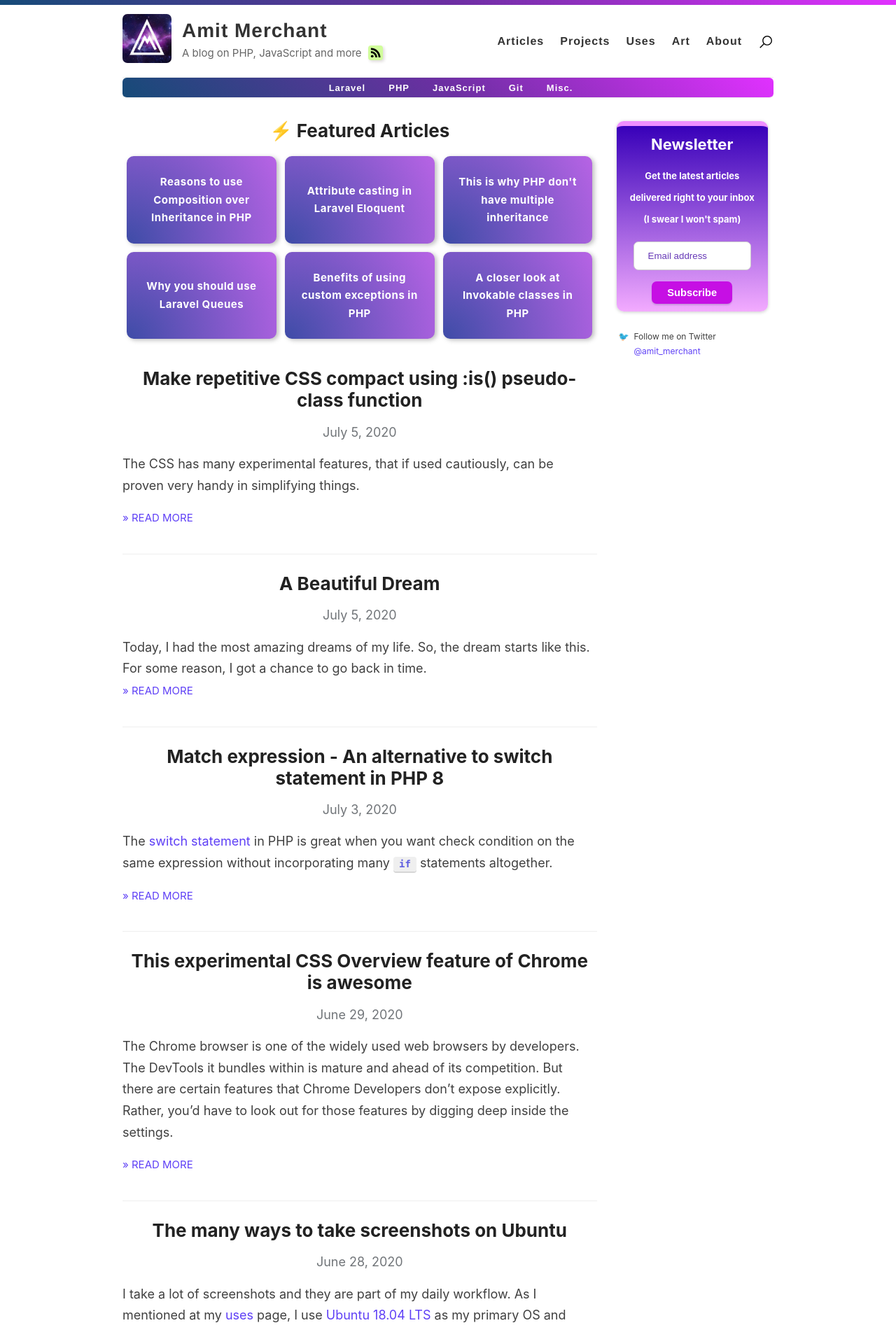
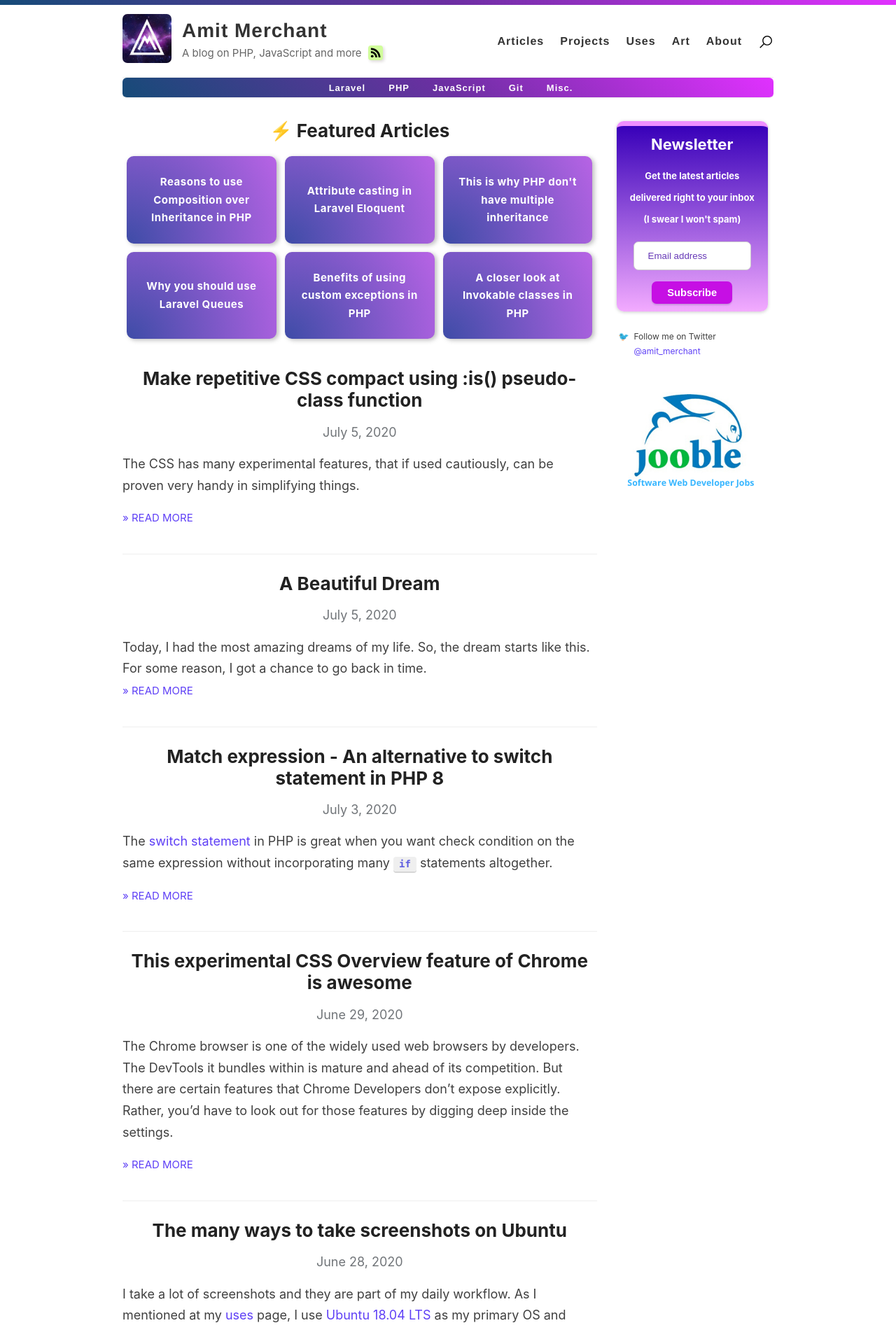
Before and after one commit to varunkumardev/amitmerchant1990.github.io, a Jekyll site: the page built from index.html, in a window 1280 px wide. Shown: the top 1900 px of the page at 70% size. Built offline with Jekyll 4.4.1, drawn with Linux system fonts in a browser that asks for light colours; the list of posts is cut into pages by our own code.

Commit message:
add jooble banner.

```diff
--- a/_includes/newsletter.html
+++ b/_includes/newsletter.html
@@ -15,6 +15,12 @@
 {% if page.url != "/" %}
   {% include recent_articles.html %}
 {% endif %}
+
+<div class="image-banner">
+  <a href="https://jooble.org/jobs-software-web-developer" target="_blank">
+    <img src="/images/jooble-logo.png" alt="Jooble Software Web Developer Jobs">
+  </a>
+</div>
 
 <div class="ads-container">
   <!--<div style="text-align: center;">
--- a/style.scss
+++ b/style.scss
@@ -950,6 +950,11 @@ Modules - reusable parts of our design
     width: 4px;
     background: #d7e4ed;
   }
+}
+
+.image-banner {
+  padding: 10px;
+  margin-top: 20px;
 }
 
 @media only screen and (min-width: 1170px) {
```
Also changed, not shown: images/jooble-logo.png (added).
